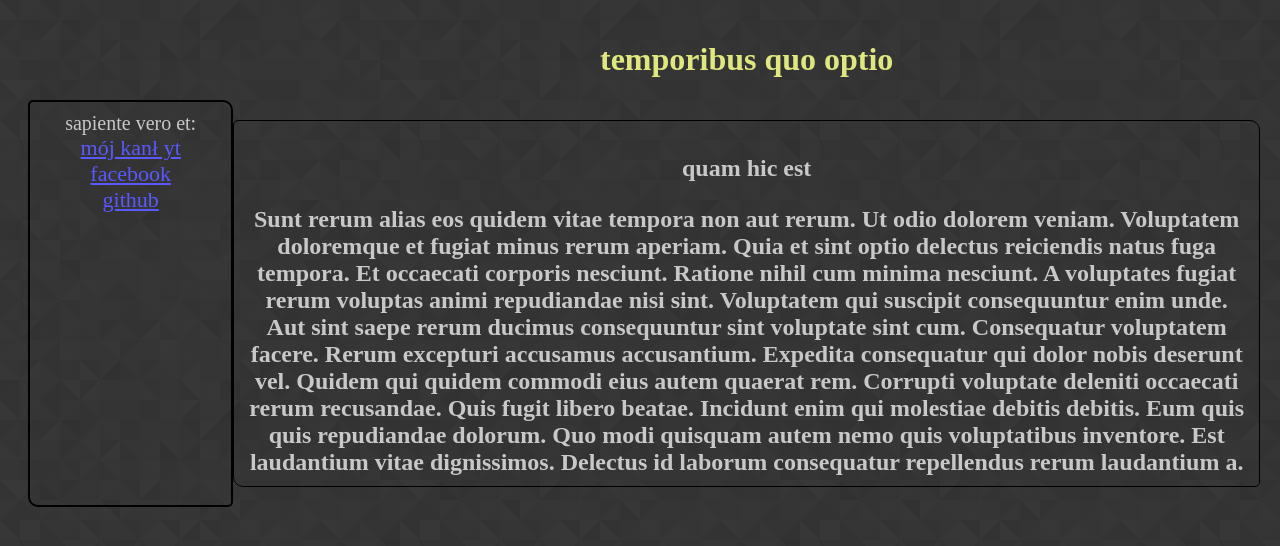
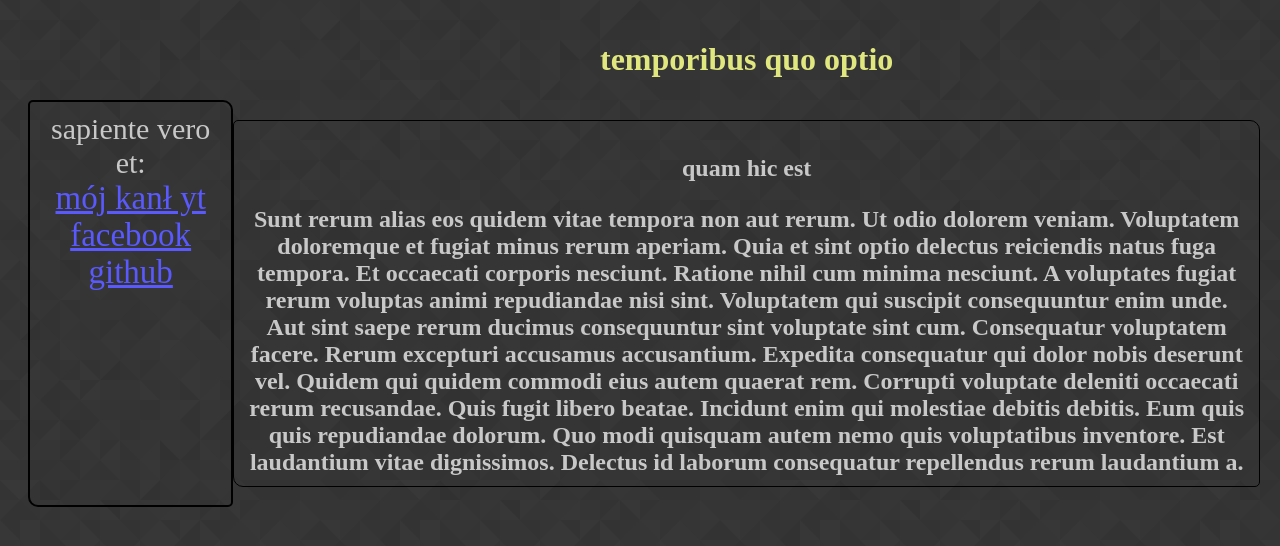
Before and after one commit to kolmipilot/kolmipilot, a plain HTML site: page index.html in a window 1280 px wide. Drawn offline with Linux system fonts and the light colour scheme.

Commit message:
size font&inne rzeczy

```diff
--- a/style.css
+++ b/style.css
@@ -4,7 +4,7 @@
         background-image: url(image/prism.png);
         display: grid;
         grid-template-columns: 1fr;
-        grid-template-rows: 0.2fr 2fr 1fr;
+        grid-template-rows: 0.2fr 2fr 150px;
         grid-column-gap: 0px;
         grid-row-gap: 0px;
         padding: 10px;
@@ -81,7 +81,7 @@ body {
         padding: 10px;
         text-align: center;
         border: 2px solid black; border-radius: 5px 10px 5px 10px;
-        font-size: 20px;
+        font-size: 30px;
         color: rgb(201, 200, 200);
 
 
@@ -95,7 +95,7 @@ body {
     }
     a:hover{
         color:aqua;
-        font-size: 105%;
+        font-size: 115%;
     }
 
 }
```
